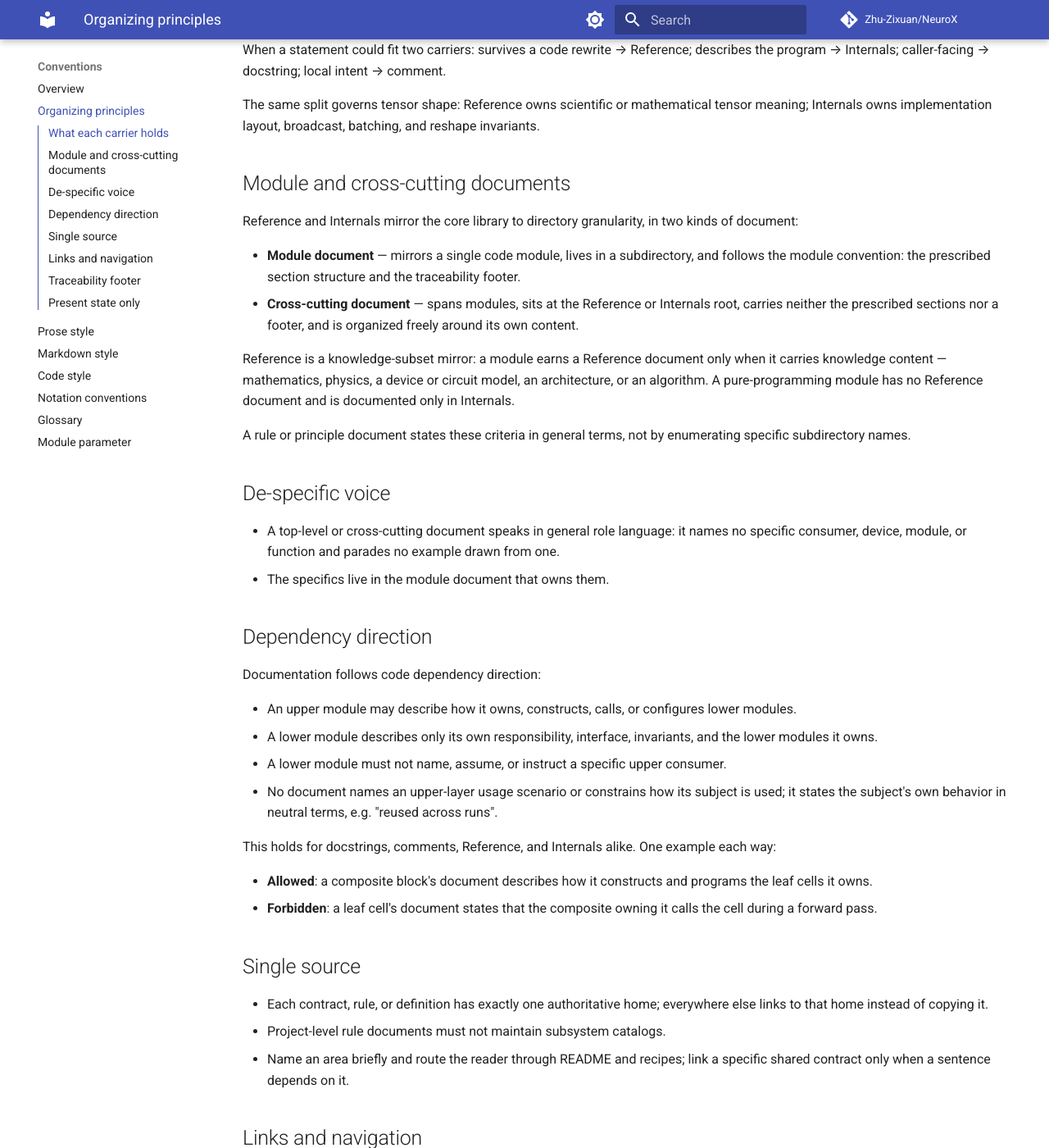
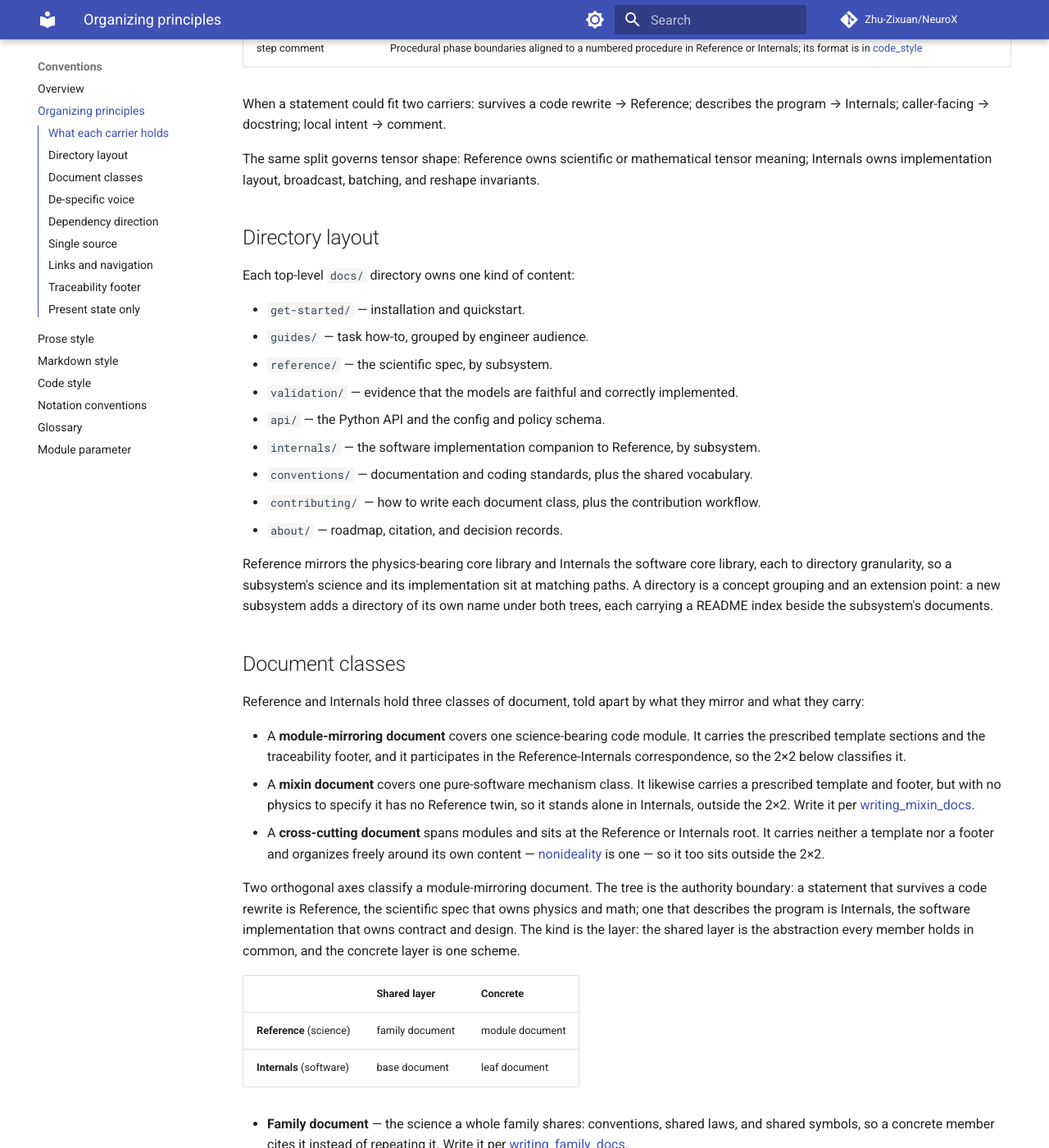
Before and after one commit to Zhu-ZiXuan/NeuroX, an MkDocs documentation site: the page built from docs/conventions/organizing_principles.md, in a window 1280 px wide and 1400 px high, scrolled down 754 px. Shown: the whole window at 82% size. Built offline with MkDocs 1.6.1 and Material for MkDocs 9.7.7, drawn with Linux system fonts in a browser that asks for light colours; comment, search, counter and statistics services are not loaded; some of the changed text lies outside the part shown.

Commit message:
Refine top-level documentation guidance

```diff
--- a/docs/conventions/organizing_principles.md
+++ b/docs/conventions/organizing_principles.md
@@ -9,6 +9,7 @@ Documentation is carried in two media: markdown files and in-code text (docstrin
 | `docs/reference/**.md` | Researcher-voice scientific, mathematical, circuit, architecture, and algorithm principles and design; the golden truth code translates; independent of the concrete implementation |
 | `docs/internals/**.md` | Engineer-voice Python system design; decisions, trade-offs, and cross-file contracts not readable from code |
 | `docs/contributing/**.md` | How to write documentation and code |
+| `docs/conventions/**.md` | The standards every document and source file follows, plus the symbols, terms, and parameter sources shared across subsystems |
 | docstring | Caller-facing API semantics of the symbol |
 | inline comment | Local implementation intent |
 | shape annotation | Semantic tensor-shape transitions at the point of code; its format is in [code_style](code_style.md) |
@@ -18,16 +19,49 @@ When a statement could fit two carriers: survives a code rewrite → Reference;
 
 The same split governs tensor shape: Reference owns scientific or mathematical tensor meaning; Internals owns implementation layout, broadcast, batching, and reshape invariants.
 
-## Module and cross-cutting documents
+## Directory layout
 
-Reference and Internals mirror the core library to directory granularity, in two kinds of document:
+Each top-level `docs/` directory owns one kind of content:
 
-- **Module document** — mirrors a single code module, lives in a subdirectory, and follows the module convention: the prescribed section structure and the traceability footer.
-- **Cross-cutting document** — spans modules, sits at the Reference or Internals root, carries neither the prescribed sections nor a footer, and is organized freely around its own content.
+- `get-started/` — installation and quickstart.
+- `guides/` — task how-to, grouped by engineer audience.
+- `reference/` — the scientific spec, by subsystem.
+- `validation/` — evidence that the models are faithful and correctly implemented.
+- `api/` — the Python API and the config and policy schema.
+- `internals/` — the software implementation companion to Reference, by subsystem.
+- `conventions/` — documentation and coding standards, plus the shared vocabulary.
+- `contributing/` — how to write each document class, plus the contribution workflow.
+- `about/` — roadmap, citation, and decision records.
 
-Reference is a knowledge-subset mirror: a module earns a Reference document only when it carries knowledge content — mathematics, physics, a device or circuit model, an architecture, or an algorithm. A pure-programming module has no Reference document and is documented only in Internals.
+Reference mirrors the physics-bearing core library and Internals the software core library, each to directory granularity, so a subsystem's science and its implementation sit at matching paths. A directory is a concept grouping and an extension point: a new subsystem adds a directory of its own name under both trees, each carrying a README index beside the subsystem's documents.
 
-A rule or principle document states these criteria in general terms, not by enumerating specific subdirectory names.
+## Document classes
+
+Reference and Internals hold three classes of document, told apart by what they mirror and what they carry:
+
+- A **module-mirroring document** covers one science-bearing code module. It carries the prescribed template sections and the traceability footer, and it participates in the Reference-Internals correspondence, so the 2×2 below classifies it.
+- A **mixin document** covers one pure-software mechanism class. It likewise carries a prescribed template and footer, but with no physics to specify it has no Reference twin, so it stands alone in Internals, outside the 2×2. Write it per [writing_mixin_docs](../contributing/writing_mixin_docs.md).
+- A **cross-cutting document** spans modules and sits at the Reference or Internals root. It carries neither a template nor a footer and organizes freely around its own content — [nonideality](../reference/nonideality.md) is one — so it too sits outside the 2×2.
+
+Two orthogonal axes classify a module-mirroring document. The tree is the authority boundary: a statement that survives a code rewrite is Reference, the scientific spec that owns physics and math; one that describes the program is Internals, the software implementation that owns contract and design. The kind is the layer: the shared layer is the abstraction every member holds in common, and the concrete layer is one scheme.
+
+| | Shared layer | Concrete |
+|---|---|---|
+| **Reference** (science) | family document | module document |
+| **Internals** (software) | base document | leaf document |
+
+- **Family document** — the science a whole family shares: conventions, shared laws, and shared symbols, so a concrete member cites it instead of repeating it. Write it per [writing_family_docs](../contributing/writing_family_docs.md).
+- **Module document** — one scheme's own science: its physical model, transfer characteristic, energy model, and parameters. Write it per [writing_module_docs](../contributing/writing_module_docs.md).
+- **Base document** — the shared software contract: the surface the base provides and the obligations a subclass must implement. Write it per [writing_base_docs](../contributing/writing_base_docs.md).
+- **Leaf document** — one scheme's own software: its decisions, its differences from the base contract, and its performance and gotchas. Write it per [writing_leaf_docs](../contributing/writing_leaf_docs.md).
+
+Each tree names the layers in its own domain's words — the Internals inheritance tree uses base and leaf, the Reference scientific taxonomy uses family and module — for the same shared and concrete layers.
+
+These rules hold across the templates:
+
+- **Title matching** — a leaf and its module document carry a verbatim-identical title, the two faces of one object; a base and its family each take their own tree's suffix, such as ADC base and ADC family, and relate through footer links rather than a matching title.
+- **Existence is asymmetric** — a Reference document, family or module, exists only for a science-bearing module, so a base can stand in the 2×2 with no family twin. The circuit base is the one such base — it holds the base cell while its Reference family document is not yet written. A family document is optional, written only when the shared science is substantial; otherwise each member carries its own.
+- **Layering** — a family document holds only the science shared within one family; cross-device shared science, such as Pelgrom mismatch and $kT/C$ noise, stays at [nonideality](../reference/nonideality.md) and is referenced, not restated.
 
 ## De-specific voice
 
@@ -53,6 +87,7 @@ This holds for docstrings, comments, Reference, and Internals alike. One example
 - Each contract, rule, or definition has exactly one authoritative home; everywhere else links to that home instead of copying it.
 - Project-level rule documents must not maintain subsystem catalogs.
 - Name an area briefly and route the reader through README and recipes; link a specific shared contract only when a sentence depends on it.
+- Meta-knowledge about the documentation system itself — its taxonomy, class names, naming choices, and cross-class relationships — lives only in this document; every other document keeps to its own subject and links here rather than restating it.
 
 ## Links and navigation
 
@@ -62,8 +97,8 @@ This holds for docstrings, comments, Reference, and Internals alike. One example
 
 ## Traceability footer
 
-- The traceability footer is the only exception to dependency direction and single source: the closing block that links a module document to its related documents.
-- Its contents are defined in [writing_reference_docs](../contributing/writing_reference_docs.md) and [writing_internals_docs](../contributing/writing_internals_docs.md).
+- The traceability footer is the only exception to dependency direction and single source: the closing block on a template-bearing document — module-mirroring or mixin — that links it to its related documents; a cross-cutting document carries no footer.
+- Each such class fixes its own footer contents in its writing guide, so the family, module, base, leaf, and mixin footers each carry their own lines. A mixin has no Reference twin, so its footer Reference line is always `N/A — software mechanism`.
 
 ## Present state only
 
--- a/mkdocs.yml
+++ b/mkdocs.yml
@@ -216,8 +216,11 @@ nav:
   - Module parameter: conventions/module_parameter.md
 - Contributing:
   - Overview: contributing/README.md
-  - Writing reference docs: contributing/writing_reference_docs.md
-  - Writing internals docs: contributing/writing_internals_docs.md
+  - Writing family docs: contributing/writing_family_docs.md
+  - Writing module docs: contributing/writing_module_docs.md
+  - Writing base docs: contributing/writing_base_docs.md
+  - Writing leaf docs: contributing/writing_leaf_docs.md
+  - Writing mixin docs: contributing/writing_mixin_docs.md
   - Workflow: contributing/workflow.md
   - Recipes: contributing/recipes.md
 - About:
```
Also changed, not shown: docs/contributing/README.md (+5 -2 lines), docs/contributing/writing_base_docs.md (added, +53 -0 lines), docs/contributing/writing_family_docs.md (added, +66 -0 lines), docs/contributing/writing_leaf_docs.md (renamed from docs/contributing/writing_internals_docs.md, +7 -13 lines), docs/contributing/writing_mixin_docs.md (added, +59 -0 lines), docs/contributing/writing_module_docs.md (renamed from docs/contributing/writing_reference_docs.md, +12 -20 lines).
